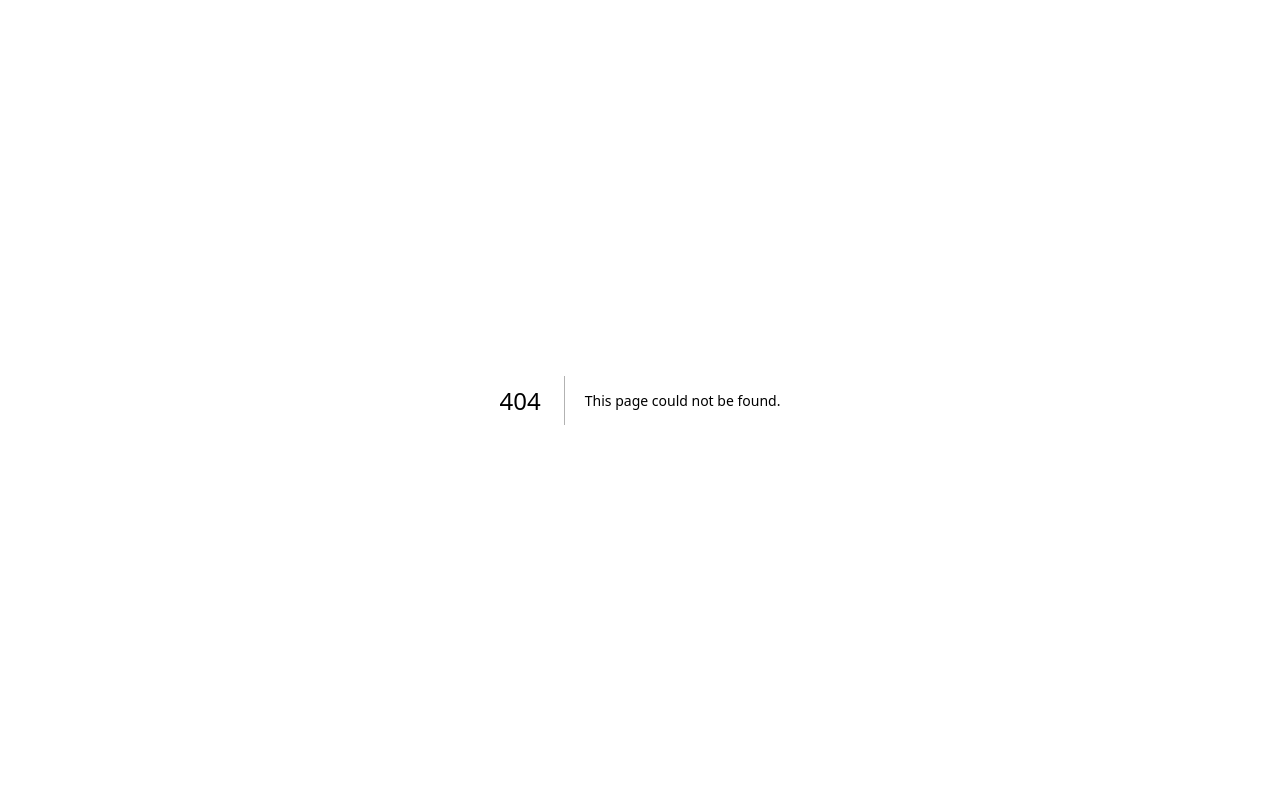
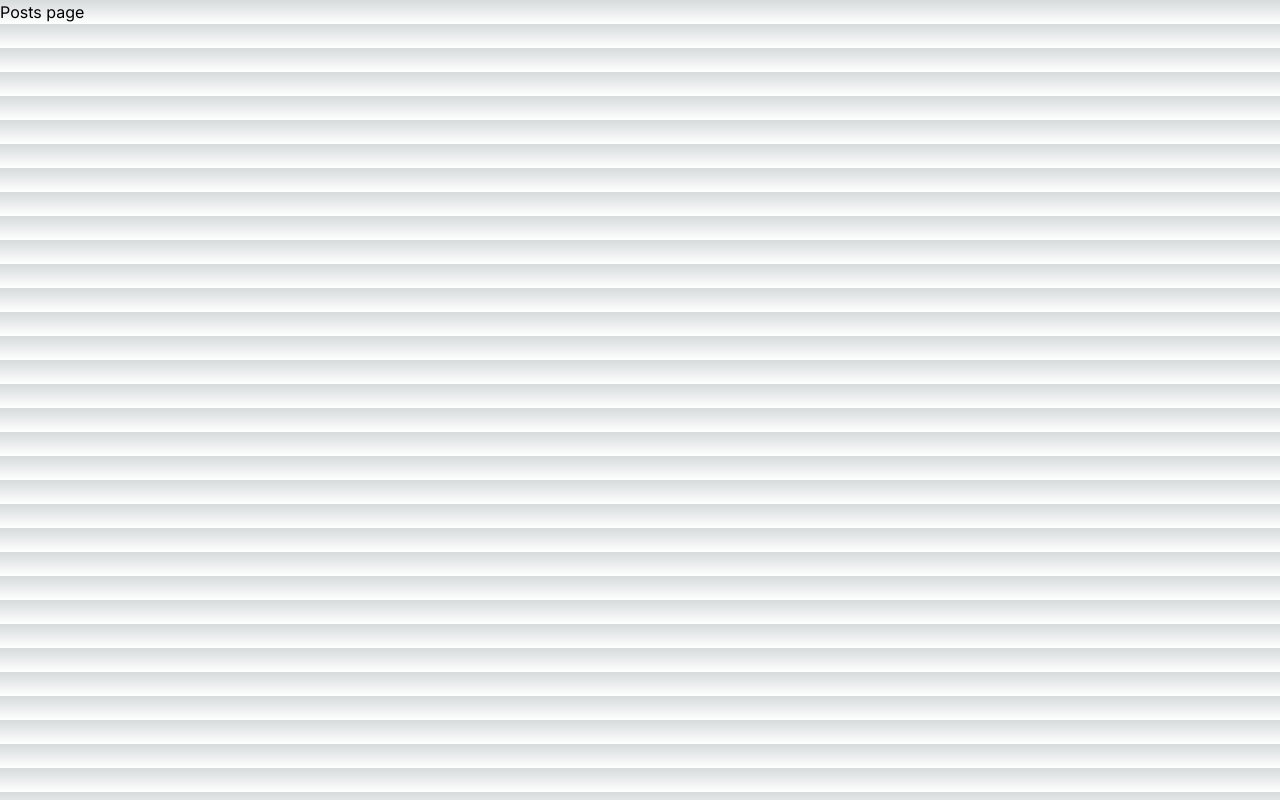
Before and after one commit to ahadsenja/blog-management-system-next, a Next.js app: page /posts in a window 1280 px wide. Before the commit this address had no page. Built offline with nearby package versions, Linux system fonts and the light colour scheme.

Commit message:
feat: create posts page

```diff
--- /dev/null
+++ b/src/app/posts/page.tsx
@@ -0,0 +1,7 @@
+import React from 'react'
+
+export default function Posts() {
+  return (
+    <div>Posts page</div>
+  )
+}
```
